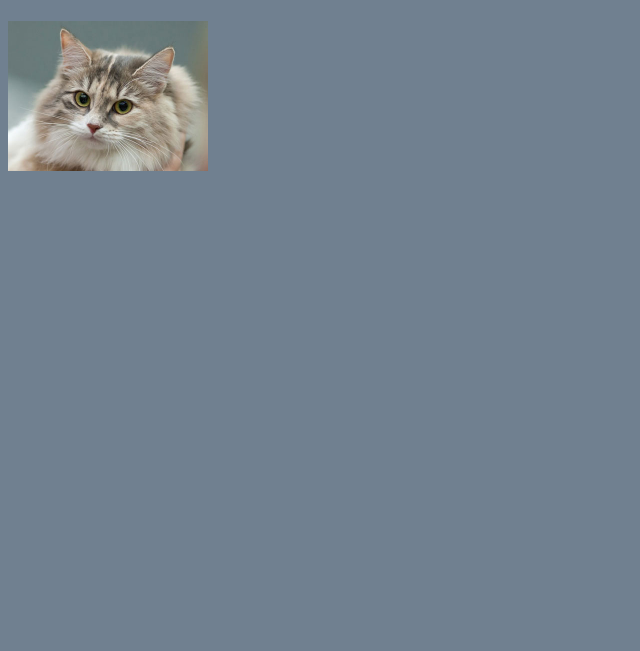
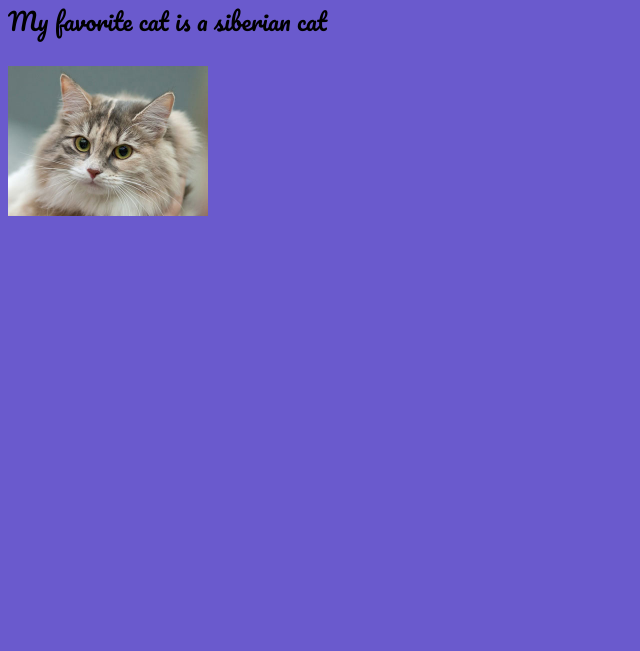
Before and after one commit to akersbro/Demo, a plain HTML site: page Pages/cat.html in a window 1280 px wide. Shown: the part 149-800 px from the top of the page, without its empty margins (0-640 px from the left). Drawn offline with Linux system fonts and the light colour scheme.

Commit message:
Update style.css

```diff
--- a/Pages/style.css
+++ b/Pages/style.css
@@ -1,5 +1,6 @@
 body{
   font-size: 24px;
-  background-color: SlateGray;
-  color: SeaGreen;
+  font-family: 'Pacifico', cursive;
+  background-color: SlateBlue;
+  color: SeaPink;
   }
```
